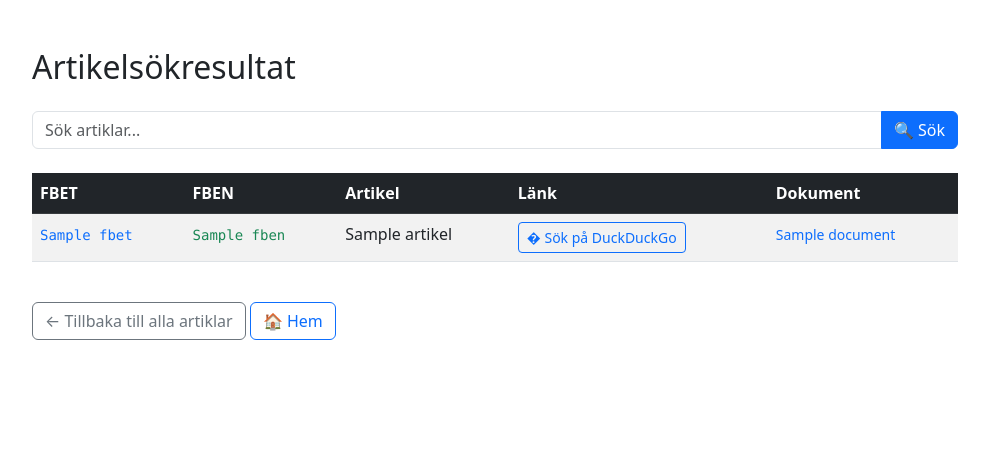
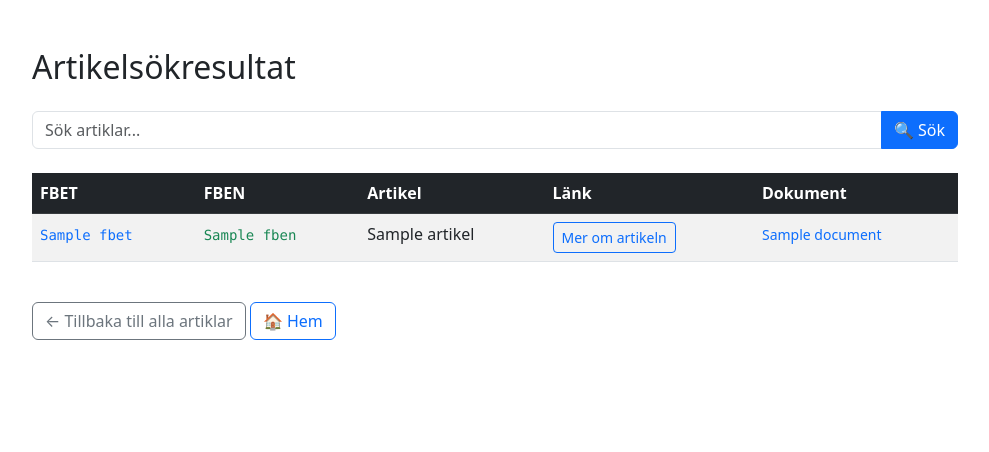
Before and after one commit to JuiceAndTheJoe/mtrl-search, a Flask app: template templates/article_search_results.html in a window 1280 px wide. Shown: the part 57-509 px from the top of the page, without its empty margins (145-1134 px from the left). Run offline with Flask 3, Linux system fonts and the light colour scheme; the template is opened without the code that fills it: most values are stand-ins (such as "Sample title", 1, 10 or a date in 2020).

Commit message:
copy changes

```diff
--- a/templates/article_search_results.html
+++ b/templates/article_search_results.html
@@ -65,7 +65,7 @@
                             </td>
                             <td>
                                 <a href="/duckduckgo_search/{{ article.id }}" target="_blank" class="btn btn-sm btn-outline-primary">
-                                    � Sök på DuckDuckGo
+                                    Mer om artikeln
                                 </a>
                             </td>
                             <td>
```
